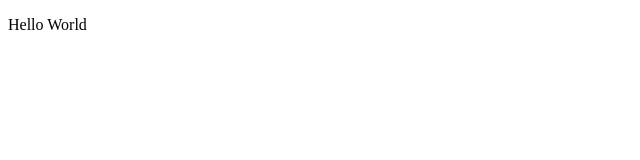
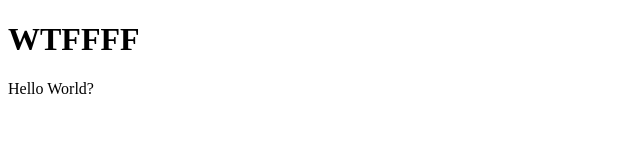
Before and after one commit to AsroulAfizie/CSC305, a plain HTML site: page Index.html in a window 1280 px wide. Shown: the whole page, without its empty margins (0-640 px from the left). Drawn offline with Linux system fonts and the light colour scheme.

Commit message:
Added Features

```diff
--- a/Index.html
+++ b/Index.html
@@ -6,6 +6,7 @@
 		<title>Document</title>
 	</head>
 	<body>
-		<p>Hello World</p>
+		<h1>WTFFFF</h1>
+		<p>Hello World?</p>
 	</body>
 </html>
```
